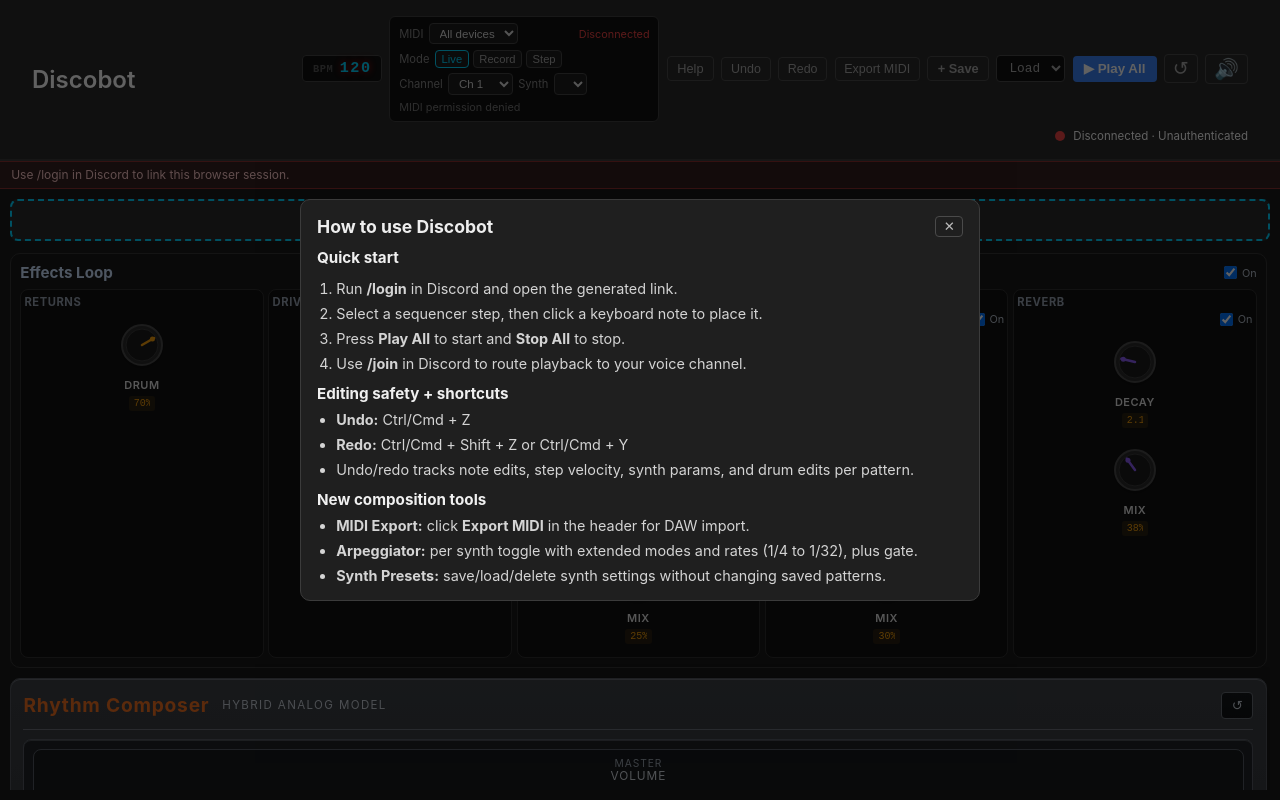
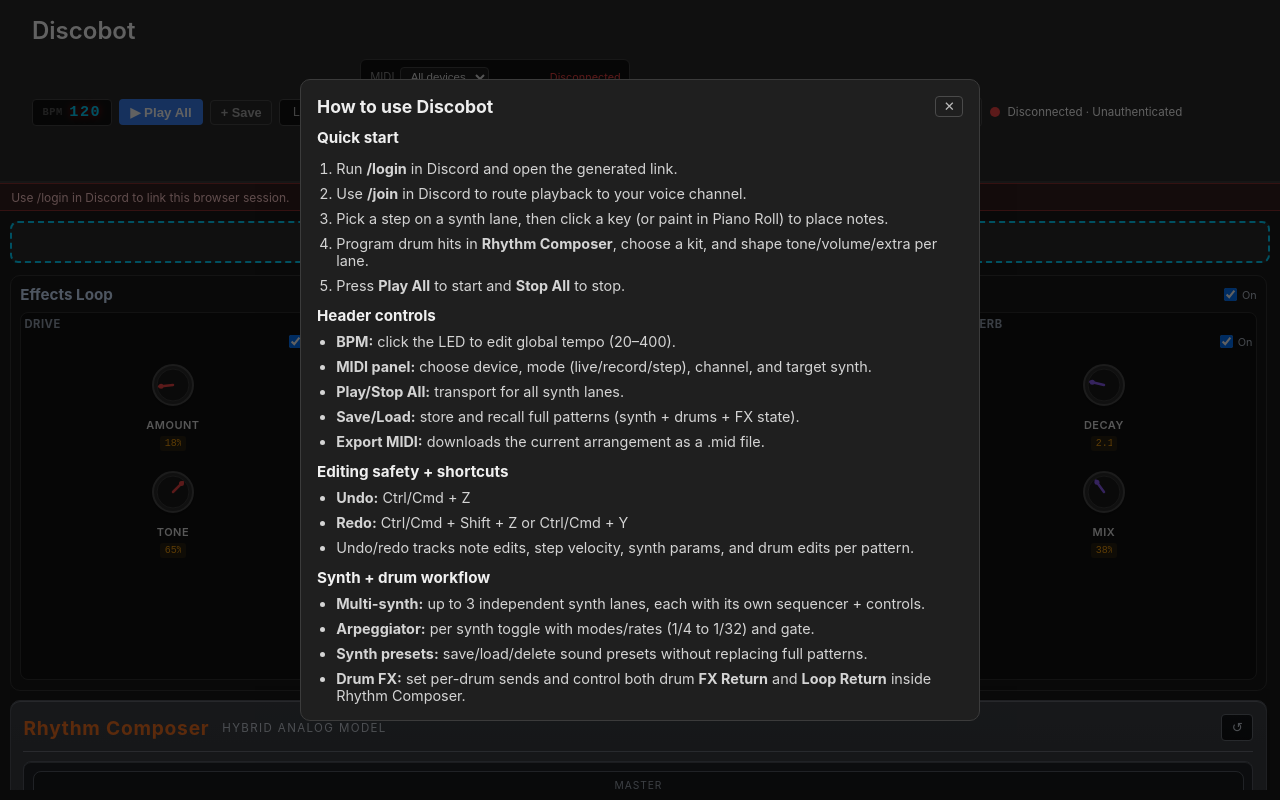
Before and after one commit to iw978599/discobot, a React (Vite) app in the folder ui/: page / in a window 1280 px wide. Both pictures are taken after a click on the button "Help". Built offline with nearby package versions, Linux system fonts and the light colour scheme.

Commit message:
Implement UI/help/docs/drum-return updates

```diff
--- a/ui/src/App.css
+++ b/ui/src/App.css
@@ -7,8 +7,9 @@
 
 .app-header {
   display: flex;
-  justify-content: space-between;
+  justify-content: flex-start;
   align-items: center;
+  gap: 0.9rem;
   padding: 1rem 2rem;
   background: #2a2a2a;
   border-bottom: 2px solid #3a3a3a;
@@ -42,8 +43,22 @@
 .header-controls {
   display: flex;
   align-items: center;
+  gap: 0.75rem;
+  flex: 1;
+  flex-wrap: wrap;
+  justify-content: space-between;
+  min-width: 0;
+}
+
+.header-primary-controls,
+.header-secondary-controls {
+  display: flex;
+  align-items: center;
   gap: 0.45rem;
   flex-wrap: wrap;
+}
+
+.header-secondary-controls {
   justify-content: flex-end;
 }
 
@@ -416,6 +431,19 @@
   .app-content {
     grid-template-columns: minmax(0, 1fr);
   }
+
+  .app-header {
+    flex-direction: column;
+    align-items: stretch;
+  }
+
+  .header-controls {
+    justify-content: flex-start;
+  }
+
+  .header-secondary-controls {
+    justify-content: flex-start;
+  }
 }
 
 .load-select:hover,
--- a/ui/src/App.tsx
+++ b/ui/src/App.tsx
@@ -116,7 +116,7 @@ interface SynthState {
 function createDefaultDrumState(): DrumState {
   return {
     kick: { steps: new Array(16).fill(false), settings: { volume: 0.5, tone: 0.5, extra: 0.5 }, muted: false, solo: false },
-    snare: { steps: new Array(16).fill(false), settings: { volume: 0.5, tone: 0.5, extra: 0.5 }, muted: false, solo: false },
+    snare: { steps: new Array(16).fill(false), settings: { volume: 0.68, tone: 0.46, extra: 0.68 }, muted: false, solo: false },
     openHH: { steps: new Array(16).fill(false), settings: { volume: 0.5, tone: 0.5, extra: 0.5 }, muted: false, solo: false },
     closedHH: { steps: new Array(16).fill(false), settings: { volume: 0.5, tone: 0.5, extra: 0.5 }, muted: false, solo: false },
     ride: { steps: new Array(16).fill(false), settings: { volume: 0.5, tone: 0.5, extra: 0.5 }, muted: false, solo: false },
@@ -471,10 +471,21 @@ function HelpModal({ open, onClose }: { open: boolean; onClose: () => void }) {
             <h3>Quick start</h3>
             <ol className="help-list">
               <li>Run <strong>/login</strong> in Discord and open the generated link.</li>
-              <li>Select a sequencer step, then click a keyboard note to place it.</li>
+              <li>Use <strong>/join</strong> in Discord to route playback to your voice channel.</li>
+              <li>Pick a step on a synth lane, then click a key (or paint in Piano Roll) to place notes.</li>
+              <li>Program drum hits in <strong>Rhythm Composer</strong>, choose a kit, and shape tone/volume/extra per lane.</li>
               <li>Press <strong>Play All</strong> to start and <strong>Stop All</strong> to stop.</li>
-              <li>Use <strong>/join</strong> in Discord to route playback to your voice channel.</li>
             </ol>
+          </section>
+          <section>
+            <h3>Header controls</h3>
+            <ul className="help-list help-list-plain">
+              <li><strong>BPM:</strong> click the LED to edit global tempo (20–400).</li>
+              <li><strong>MIDI panel:</strong> choose device, mode (live/record/step), channel, and target synth.</li>
+              <li><strong>Play/Stop All:</strong> transport for all synth lanes.</li>
+              <li><strong>Save/Load:</strong> store and recall full patterns (synth + drums + FX state).</li>
+              <li><strong>Export MIDI:</strong> downloads the current arrangement as a .mid file.</li>
+            </ul>
           </section>
           <section>
             <h3>Editing safety + shortcuts</h3>
@@ -485,11 +496,12 @@ function HelpModal({ open, onClose }: { open: boolean; onClose: () => void }) {
             </ul>
           </section>
           <section>
-            <h3>New composition tools</h3>
+            <h3>Synth + drum workflow</h3>
             <ul className="help-list help-list-plain">
-              <li><strong>MIDI Export:</strong> click <strong>Export MIDI</strong> in the header for DAW import.</li>
-              <li><strong>Arpeggiator:</strong> per synth toggle with extended modes and rates (1/4 to 1/32), plus gate.</li>
-              <li><strong>Synth Presets:</strong> save/load/delete synth settings without changing saved patterns.</li>
+              <li><strong>Multi-synth:</strong> up to 3 independent synth lanes, each with its own sequencer + controls.</li>
+              <li><strong>Arpeggiator:</strong> per synth toggle with modes/rates (1/4 to 1/32) and gate.</li>
+              <li><strong>Synth presets:</strong> save/load/delete sound presets without replacing full patterns.</li>
+              <li><strong>Drum FX:</strong> set per-drum sends and control both drum <strong>FX Return</strong> and <strong>Loop Return</strong> inside Rhythm Composer.</li>
             </ul>
           </section>
         </div>
@@ -1809,6 +1821,15 @@ function App() {
     })();
   }, [pushHistorySnapshot]);
 
+  const handleDrumEffectsReturnChange = useCallback((value: number) => {
+    handleEffectsLoopChange({
+      returns: {
+        ...effectsLoopRef.current.returns,
+        drums: value,
+      },
+    });
+  }, [handleEffectsLoopChange]);
+
   const handleDrumMuteAll = useCallback((muted: boolean) => {
     const nextState = Object.fromEntries(
       (Object.keys(drumStateRef.current) as DrumInstrument[]).map(inst => [
@@ -1925,7 +1946,28 @@ function App() {
           )}
         </div>
         <div className="header-controls">
+          <div className="header-primary-controls">
             <TempoDisplay tempo={globalTempo} onChange={handleTempoChange} />
+            <button className="play-all-button" onClick={handleGlobalPlayStop}>
+              {isAnyPlaying ? '⏹ Stop All' : '▶ Play All'}
+            </button>
+            <SavePattern
+              saving={saving}
+              setSaving={setSaving}
+              saveName={saveName}
+              setSaveName={setSaveName}
+              savedFeedback={savedFeedback}
+              setSavedFeedback={setSavedFeedback}
+              onSave={handleSaveGlobal}
+            />
+            <LoadPattern
+              loading={loadingSavedPatterns}
+              savedPatterns={savedPatterns}
+              onLoad={(id) => { void handleLoadGlobal(id); }}
+              onRefresh={() => { void refreshSavedPatterns(); }}
+            />
+          </div>
+          <div className="header-secondary-controls">
             <MidiPanel
               supported={midiState.supported}
               connected={midiState.connected}
@@ -1955,26 +1997,6 @@ function App() {
             <button className="header-secondary-button" onClick={handleExportMidi} title="Export MIDI (.mid)">
               Export MIDI
             </button>
-
-          <SavePattern
-            saving={saving}
-            setSaving={setSaving}
-            saveName={saveName}
-            setSaveName={setSaveName}
-            savedFeedback={savedFeedback}
-            setSavedFeedback={setSavedFeedback}
-            onSave={handleSaveGlobal}
-          />
-          <LoadPattern
-            loading={loadingSavedPatterns}
-            savedPatterns={savedPatterns}
-            onLoad={(id) => { void handleLoadGlobal(id); }}
-            onRefresh={() => { void refreshSavedPatterns(); }}
-          />
-          <button className="play-all-button" onClick={handleGlobalPlayStop}>
-            {isAnyPlaying ? '⏹ Stop All' : '▶ Play All'}
-          </button>
-
             <button className="reset-button" onClick={handleReset} title="Reset all synths and drums">
               &#8634;
             </button>
@@ -1991,6 +2013,7 @@ function App() {
               {connected && connectedUsers.length > 0 && (
                 <span className="connected-users"> · {connectedUsers.join(', ')}</span>
               )}
+            </div>
           </div>
         </div>
       </header>
@@ -2068,6 +2091,8 @@ function App() {
             onMasterVolumeChange={handleDrumMasterVolumeChange}
             drumFx={drumFx}
             onDrumFxChange={handleDrumFxChange}
+            drumEffectsReturn={effectsLoop.returns.drums}
+            onDrumEffectsReturnChange={handleDrumEffectsReturnChange}
             onMuteAll={handleDrumMuteAll}
             onSoloAll={handleDrumSoloAll}
             drumAudio={drumAudio}
--- a/ui/src/components/DrumMachine.css
+++ b/ui/src/components/DrumMachine.css
@@ -261,7 +261,7 @@
 
 .drum-fx-sends {
   display: grid;
-  grid-template-columns: repeat(5, minmax(0, 1fr));
+  grid-template-columns: repeat(6, minmax(0, 1fr));
   gap: 0.2rem;
   width: 100%;
   margin-top: 0.3rem;
--- a/ui/src/components/DrumMachine.tsx
+++ b/ui/src/components/DrumMachine.tsx
@@ -20,6 +20,8 @@ export interface DrumMachineProps {
   onMasterVolumeChange: (volume: number) => void;
   drumFx: { sends: FxSendLevels; returnLevel: number };
   onDrumFxChange: (fx: Partial<{ sends: Partial<FxSendLevels>; returnLevel: number }>) => void;
+  drumEffectsReturn: number;
+  onDrumEffectsReturnChange: (value: number) => void;
   onMuteAll: (muted: boolean) => void;
   onSoloAll: () => void;
   drumAudio: ReturnType<typeof import('../hooks/useDrumAudio').useDrumAudio>;
@@ -135,6 +137,8 @@ export default function DrumMachine({
   onMasterVolumeChange,
   drumFx,
   onDrumFxChange,
+  drumEffectsReturn,
+  onDrumEffectsReturnChange,
   onMuteAll,
   onSoloAll,
   drumAudio,
@@ -276,11 +280,18 @@ export default function DrumMachine({
                   onChange={(v) => onDrumFxChange({ sends: { phaser: v } })}
                 />
                 <DrumKnob
-                  label="Return"
+                  label="FX Return"
                   value={drumFx.returnLevel}
                   displayValue={Math.round(drumFx.returnLevel * 100) + '%'}
                   parseInputValue={parsePercent}
                   onChange={(v) => onDrumFxChange({ returnLevel: v })}
+                />
+                <DrumKnob
+                  label="Loop Return"
+                  value={drumEffectsReturn}
+                  displayValue={Math.round(drumEffectsReturn * 100) + '%'}
+                  parseInputValue={parsePercent}
+                  onChange={onDrumEffectsReturnChange}
                 />
               </div>
               <div className="drum-global-mix">
--- a/ui/src/components/EffectsPanel.css
+++ b/ui/src/components/EffectsPanel.css
@@ -21,7 +21,7 @@
 
 .effects-grid {
   display: grid;
-  grid-template-columns: repeat(5, minmax(0, 1fr));
+  grid-template-columns: repeat(4, minmax(0, 1fr));
   gap: 0.3rem;
 }
 
@@ -69,6 +69,6 @@
 
 @media (max-width: 1200px) {
   .effects-grid {
-    grid-template-columns: repeat(5, minmax(0, 1fr));
+    grid-template-columns: repeat(2, minmax(0, 1fr));
   }
 }
--- a/ui/src/components/EffectsPanel.tsx
+++ b/ui/src/components/EffectsPanel.tsx
@@ -39,22 +39,6 @@ export default function EffectsPanel({ effectsLoop, onChange }: EffectsPanelProp
       </div>
 
       <div className="effects-grid">
-        <div className="effects-block">
-          <h4>Returns</h4>
-          <div className="effects-knobs">
-            <Knob
-              label="Drum"
-              value={effectsLoop.returns.drums}
-              min={0}
-              max={1}
-              displayValue={`${Math.round(effectsLoop.returns.drums * 100)}%`}
-              parseInputValue={parsePercent}
-              onChange={(value) => onChange({ returns: { ...effectsLoop.returns, drums: value } })}
-              color="#f59e0b"
-            />
-          </div>
-        </div>
-
         <div className="effects-block">
           <h4>Drive</h4>
           <div className="effects-row-head">
```
Also changed, not shown: 5 other files (tests, documents, lock files or other folders). Lines whose indentation alone changed are shown as unchanged.
